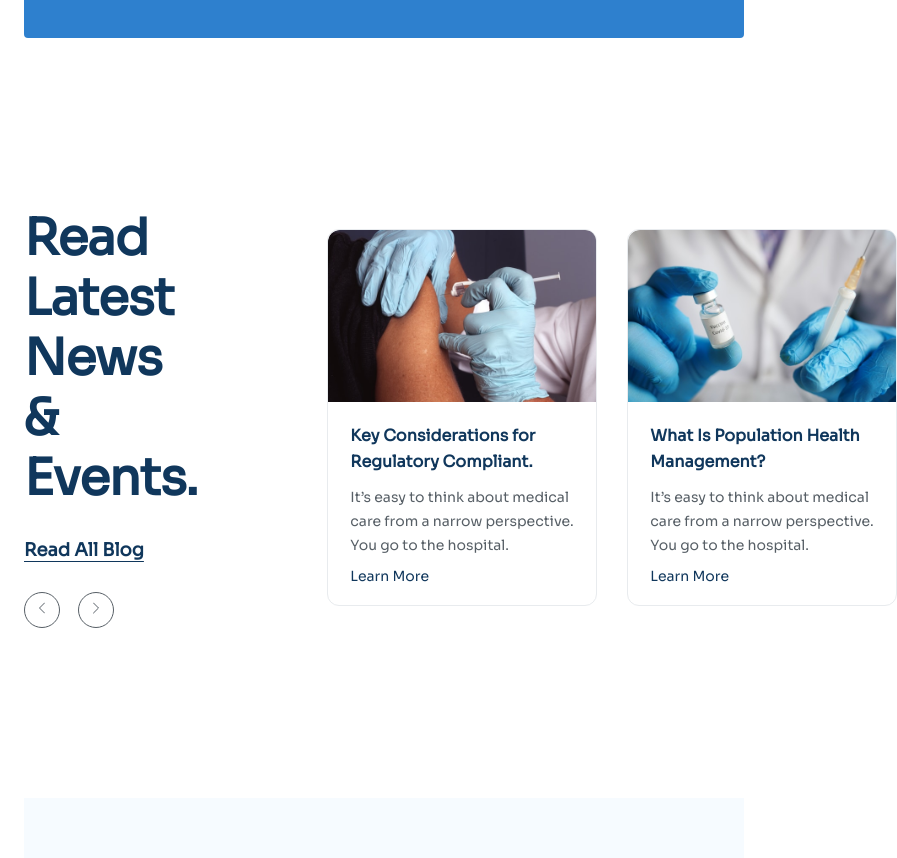
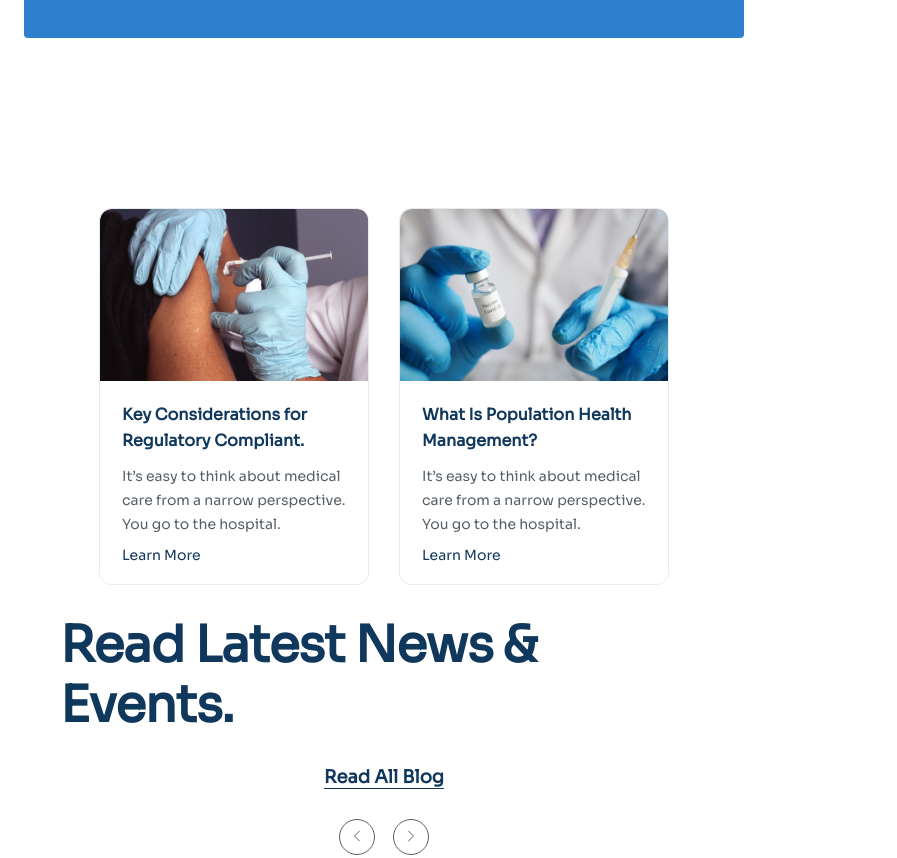
Before and after one commit to lamquoccuong7455/responsive-duan-3, a plain HTML site: page index.html in a window 768 px wide. Shown: the part 7300-8158 px from the top of the page, 897 px wide, since content can reach past the window. Drawn offline with nearby package versions, Linux system fonts and the light colour scheme.

Commit message:
6. responsive blog, footer

```diff
--- a/assets/css/responsive.css
+++ b/assets/css/responsive.css
@@ -182,18 +182,38 @@
 	.cta-content {
 		margin: auto;
 	}
+
+	/* blog */
+	.blog-inner {
+		flex-direction: column;
+		row-gap: 30px;
+	}
+
+	.blog-list {
+		order: 1;
+	}
+
+	.blog-content {
+		width: 90%;
+		order: 2;
+		display: flex;
+		flex-direction: column;
+		align-items: center;
+	}
 }
 
 /* Tablet */
 @media (min-width: 768px) and (max-width: 991.98px) {
+	/* footer */
+	.footer-hidden__tablet {
+		display: none;
+	}
+
+	.footer-top {
+		grid-template-columns: 0.5fr 0.5fr 1fr;
+	}
 }
 
 /* Mobile */
 @media (max-width: 767.98px) {
 }
-
-/* tạm ẩn phần không liên quan */
-
-.footer {
-	display: none;
-}
--- a/index.html
+++ b/index.html
@@ -660,7 +660,7 @@
 				<!-- footer top -->
 				<section class="footer-top">
 					<!-- column 1 -->
-					<div class="footer-column">
+					<div class="footer-column footer-hidden__tablet">
 						<a href="#!">
 							<img src="./assets/images/Logo.png" alt="" class="logo" />
 						</a>
```
